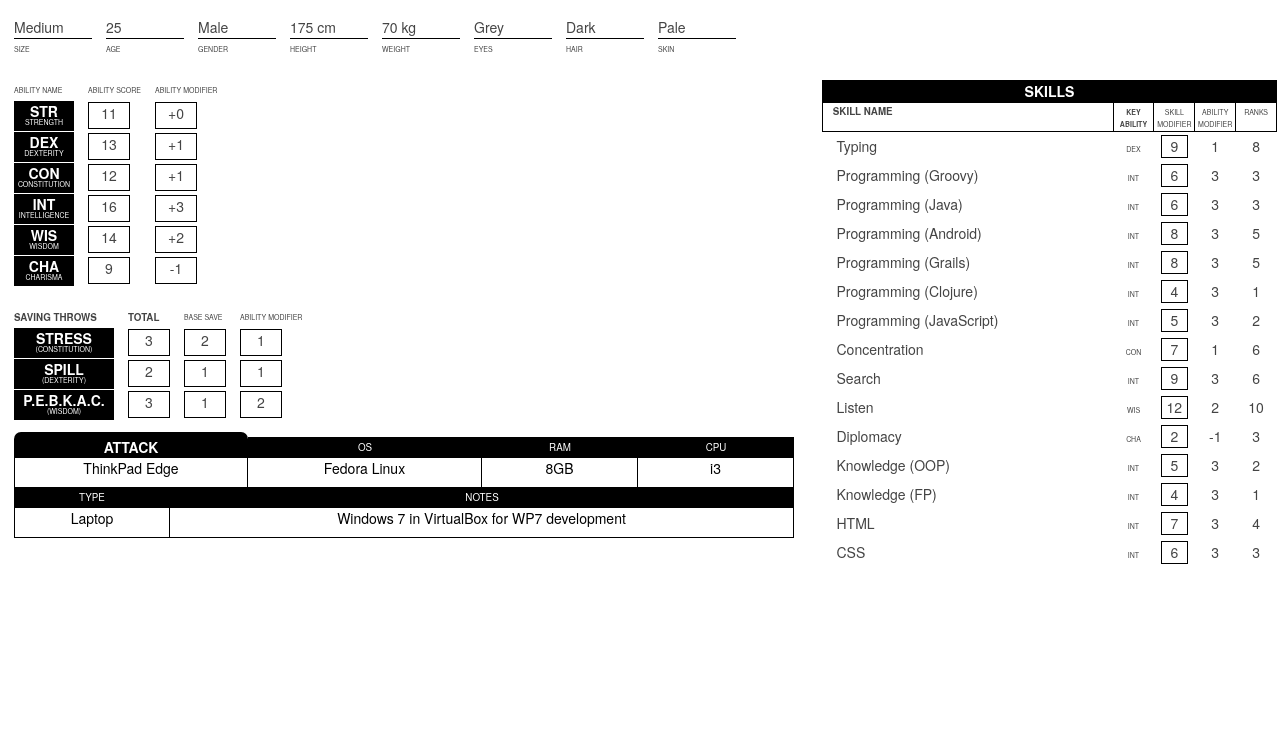
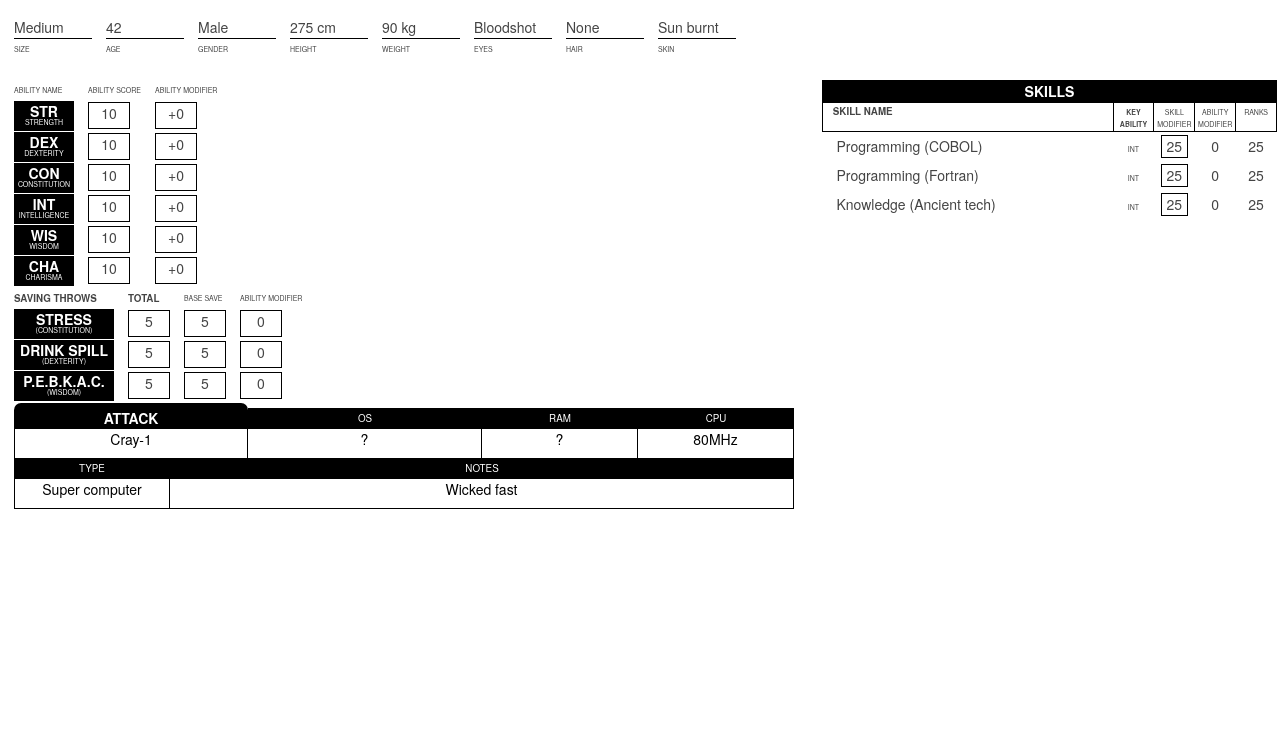
Before and after one commit to aleksi-niiranen/DDResume, a plain HTML site: page index.html in a window 1280 px wide. Shown: the part 109-862 px from the top of the page. After the commit the page ends 800 px from the top, so only its background shows below. Drawn offline with Linux system fonts and the light colour scheme.

Commit message:
new sample values

```diff
--- a/index.html
+++ b/index.html
@@ -11,12 +11,12 @@
 
                 <!-- personal info -->
                 <div class="two-thirds column">
-                    <p class="remove-bottom">Aleksi Niiranen</p>
+                    <p class="remove-bottom">Sample Character </p>
                     <hr>
                     <p class="tiny">CHARACTER NAME</p>
 
                     <div class="two-thirds column inner">
-                        <p class="remove-bottom">Level 1 Programmer</p>
+                        <p class="remove-bottom">Level 99 Sample character</p>
                         <hr>
                         <p class="tiny">CLASS AND LEVEL</p>
                     </div>
@@ -26,7 +26,7 @@
                         <p class="tiny">ALIGNMENT</p>
                     </div>
                     <div class="small column inner">
-                        <p class="remove-bottom">Happy cat</p>
+                        <p class="remove-bottom">Old gods</p>
                         <hr>
                         <p class="tiny">DEITY</p>
                     </div>
@@ -38,7 +38,7 @@
                             <p class="tiny">SIZE</p>
                         </div>
                         <div class="smallest column inner">
-                            <p class="remove-bottom">25</p>
+                            <p class="remove-bottom">42</p>
                             <hr>
                             <p class="tiny">AGE</p>
                         </div>
@@ -48,27 +48,27 @@
                             <p class="tiny">GENDER</p>
                         </div>
                         <div class="smallest column inner">
-                            <p class="remove-bottom">175 cm</p>
+                            <p class="remove-bottom">275 cm</p>
                             <hr>
                             <p class="tiny">HEIGHT</p>
                         </div>
                         <div class="smallest column inner">
-                            <p class="remove-bottom">70 kg</p>
+                            <p class="remove-bottom">90 kg</p>
                             <hr>
                             <p class="tiny">WEIGHT</p>
                         </div>
                         <div class="smallest column inner">
-                            <p class="remove-bottom">Grey</p>
+                            <p class="remove-bottom">Bloodshot</p>
                             <hr>
                             <p class="tiny">EYES</p>
                         </div>
                         <div class="smallest column inner">
-                            <p class="remove-bottom">Dark</p>
+                            <p class="remove-bottom">None</p>
                             <hr>
                             <p class="tiny">HAIR</p>
                         </div>
                         <div class="smallest column inner">
-                            <p class="remove-bottom">Pale</p>
+                            <p class="remove-bottom">Sun burnt</p>
                             <hr>
                             <p class="tiny">SKIN</p>
                         </div>
@@ -97,21 +97,21 @@
                     </div>
                     <div class="column inner">
                         <p class="tiny remove-bottom">ABILITY SCORE</p>
-                        <div class="ability-score">11</div>
-                        <div class="ability-score">13</div>
-                        <div class="ability-score">12</div>
-                        <div class="ability-score">16</div>
-                        <div class="ability-score">14</div>
-                        <div class="ability-score">9</div>
+                        <div class="ability-score">10</div>
+                        <div class="ability-score">10</div>
+                        <div class="ability-score">10</div>
+                        <div class="ability-score">10</div>
+                        <div class="ability-score">10</div>
+                        <div class="ability-score">10</div>
                     </div>
                     <div class="column inner">
                         <p class="tiny remove-bottom">ABILITY MODIFIER</p>
                         <div class="ability-score">+0</div>
-                        <div class="ability-score">+1</div>
-                        <div class="ability-score">+1</div>
-                        <div class="ability-score">+3</div>
-                        <div class="ability-score">+2</div>
-                        <div class="ability-score">-1</div>
+                        <div class="ability-score">+0</div>
+                        <div class="ability-score">+0</div>
+                        <div class="ability-score">+0</div>
+                        <div class="ability-score">+0</div>
+                        <div class="ability-score">+0</div>
                     </div>
                 </div>
 
@@ -129,155 +129,70 @@
                         <th class="border skill-ability tiny">RANKS</th>
                     </tr>
                     <tr>
-                        <td class="skill-name">Typing</td>
-                        <td class="skill-ability tiny">DEX</td>
-                        <td class="skill-ability"><p class="modifier">9</p></td>
-                        <td class="skill-ability">1</td>
-                        <td class="skill-ability">8</td>
+                        <td class="skill-name">Programming (COBOL)</td>
+                        <td class="skill-ability tiny">INT</td>
+                        <td class="skill-ability"><p class="modifier">25</p></td>
+                        <td class="skill-ability">0</td>
+                        <td class="skill-ability">25</td>
                     </tr>
                     <tr>
-                        <td class="skill-name">Programming (Groovy)</td>
+                        <td class="skill-name">Programming (Fortran)</td>
                         <td class="skill-ability tiny">INT</td>
-                        <td class="skill-ability"><p class="modifier">6</p></td>
-                        <td class="skill-ability">3</td>
-                        <td class="skill-ability">3</td>
+                        <td class="skill-ability"><p class="modifier">25</p></td>
+                        <td class="skill-ability">0</td>
+                        <td class="skill-ability">25</td>
                     </tr>
                     <tr>
-                        <td class="skill-name">Programming (Java)</td>
+                        <td class="skill-name">Knowledge (Ancient tech)</td>
                         <td class="skill-ability tiny">INT</td>
-                        <td class="skill-ability"><p class="modifier">6</p></td>
-                        <td class="skill-ability">3</td>
-                        <td class="skill-ability">3</td>
-                    </tr>
-                    <tr>
-                        <td class="skill-name">Programming (Android)</td>
-                        <td class="skill-ability tiny">INT</td>
-                        <td class="skill-ability"><p class="modifier">8</p></td>
-                        <td class="skill-ability">3</td>
-                        <td class="skill-ability">5</td>
-                    </tr>
-                    <tr>
-                        <td class="skill-name">Programming (Grails)</td>
-                        <td class="skill-ability tiny">INT</td>
-                        <td class="skill-ability"><p class="modifier">8</p></td>
-                        <td class="skill-ability">3</td>
-                        <td class="skill-ability">5</td>
-                    </tr>
-                    <tr>
-                        <td class="skill-name">Programming (Clojure)</td>
-                        <td class="skill-ability tiny">INT</td>
-                        <td class="skill-ability"><p class="modifier">4</p></td>
-                        <td class="skill-ability">3</td>
-                        <td class="skill-ability">1</td>
-                    </tr>
-                    <tr>
-                        <td class="skill-name">Programming (JavaScript)</td>
-                        <td class="skill-ability tiny">INT</td>
-                        <td class="skill-ability"><p class="modifier">5</p></td>
-                        <td class="skill-ability">3</td>
-                        <td class="skill-ability">2</td>
-                    </tr>
-                    <tr>
-                        <td class="skill-name">Concentration</td>
-                        <td class="skill-ability tiny">CON</td>
-                        <td class="skill-ability"><p class="modifier">7</p></td>
-                        <td class="skill-ability">1</td>
-                        <td class="skill-ability">6</td>
-                    </tr>
-                    <tr>
-                        <td class="skill-name">Search</td>
-                        <td class="skill-ability tiny">INT</td>
-                        <td class="skill-ability"><p class="modifier">9</p></td>
-                        <td class="skill-ability">3</td>
-                        <td class="skill-ability">6</td>
-                    </tr>
-                    <tr>
-                        <td class="skill-name">Listen</td>
-                        <td class="skill-ability tiny">WIS</td>
-                        <td class="skill-ability"><p class="modifier">12</p></td>
-                        <td class="skill-ability">2</td>
-                        <td class="skill-ability">10</td>
-                    </tr>
-                    <tr>
-                        <td class="skill-name">Diplomacy</td>
-                        <td class="skill-ability tiny">CHA</td>
-                        <td class="skill-ability"><p class="modifier">2</p></td>
-                        <td class="skill-ability">-1</td>
-                        <td class="skill-ability">3</td>
-                    </tr>
-                    <tr>
-                        <td class="skill-name">Knowledge (OOP)</td>
-                        <td class="skill-ability tiny">INT</td>
-                        <td class="skill-ability"><p class="modifier">5</p></td>
-                        <td class="skill-ability">3</td>
-                        <td class="skill-ability">2</td>
-                    </tr>
-                    <tr>
-                        <td class="skill-name">Knowledge (FP)</td>
-                        <td class="skill-ability tiny">INT</td>
-                        <td class="skill-ability"><p class="modifier">4</p></td>
-                        <td class="skill-ability">3</td>
-                        <td class="skill-ability">1</td>
-                    </tr>
-                    <tr>
-                        <td class="skill-name">HTML</td>
-                        <td class="skill-ability tiny">INT</td>
-                        <td class="skill-ability"><p class="modifier">7</p></td>
-                        <td class="skill-ability">3</td>
-                        <td class="skill-ability">4</td>
-                    </tr>
-                    <tr>
-                        <td class="skill-name">CSS</td>
-                        <td class="skill-ability tiny">INT</td>
-                        <td class="skill-ability"><p class="modifier">6</p></td>
-                        <td class="skill-ability">3</td>
-                        <td class="skill-ability">3</td>
-                    </tr>
+                        <td class="skill-ability"><p class="modifier">25</p></td>
+                        <td class="skill-ability">0</td>
+                        <td class="skill-ability">25</td>
                 </table>
                 </div>
 
             </div>
 
-            <div class="two-thirds hack">
+            <div class="two-thirds "><!-- add .hack when skill list grows -->
                 <!-- saving throws -->
                 <div class="full-width column">
                     <div class="column inner">
                         <p class="saves remove-bottom">SAVING THROWS</p>
                         <div class="save"><p class="remove-bottom bold">STRESS</p> <p class="tiny remove-top">(CONSTITUTION)</p></div>
-                        <div class="save"><p class="remove-bottom bold">SPILL</p> <p class="tiny remove-top">(DEXTERITY)</p></div>
+                        <div class="save"><p class="remove-bottom bold">DRINK SPILL</p> <p class="tiny remove-top">(DEXTERITY)</p></div>
                         <div class="save"><p class="remove-bottom bold">P.E.B.K.A.C.</p> <p class="tiny remove-top">(WISDOM)</p></div>
                     </div>
                     <div class="column inner">
                         <p class="saves remove-bottom">TOTAL</p>
-                        <div class="ability-score">3</div>
-                        <div class="ability-score">2</div>
-                        <div class="ability-score">3</div>
+                        <div class="ability-score">5</div>
+                        <div class="ability-score">5</div>
+                        <div class="ability-score">5</div>
                     </div>
                     <div class="column inner">
                         <p class="tiny remove-bottom">BASE SAVE</p>
-                        <div class="ability-score">2</div>
-                        <div class="ability-score">1</div>
-                        <div class="ability-score">1</div>
+                        <div class="ability-score">5</div>
+                        <div class="ability-score">5</div>
+                        <div class="ability-score">5</div>
                     </div>
                     <div class="column inner">
                         <p class="tiny remove-bottom">ABILITY MODIFIER</p>
-                        <div class="ability-score">1</div>
-                        <div class="ability-score">1</div>
-                        <div class="ability-score">2</div>
+                        <div class="ability-score">0</div>
+                        <div class="ability-score">0</div>
+                        <div class="ability-score">0</div>
                     </div>
                 </div>
             </div>
 
-            <div class="two-thirds hack space">
+            <div class="two-thirds "><!-- add .hack when skill list grows -->
                 <!-- attacks -->
                 <div class="full-width column">
                     <div class="attack column inner">
-                        <div class="black three-tenths top-padding round-top"><p class="bold remove-bottom">ATTACK</p><p class="atk-field left-border right-border">ThinkPad Edge</p></div>
-                        <div class="black three-tenths first-row-offset"><p class="atk-title">OS</p><p class="atk-field right-border">Fedora Linux</p></div>
-                        <div class="black two-tenths first-row-offset"><p class="atk-title">RAM</p><p class="atk-field right-border">8GB</p></div>
-                        <div class="black two-tenths first-row-offset"><p class="atk-title">CPU</p><p class="atk-field right-border">i3</p></div>
-                        <div class="black two-tenths bottom-border"><p class="atk-title">TYPE</p><p class="atk-field left-border right-border">Laptop</p></div>
-                        <div class="black eight-tenths bottom-border"><p class="atk-title">NOTES</p><p class="atk-field right-border">Windows 7 in VirtualBox for WP7 development</p></div>
+                        <div class="black three-tenths top-padding round-top"><p class="bold remove-bottom">ATTACK</p><p class="atk-field left-border right-border">Cray-1</p></div>
+                        <div class="black three-tenths first-row-offset"><p class="atk-title">OS</p><p class="atk-field right-border">?</p></div>
+                        <div class="black two-tenths first-row-offset"><p class="atk-title">RAM</p><p class="atk-field right-border">?</p></div>
+                        <div class="black two-tenths first-row-offset"><p class="atk-title">CPU</p><p class="atk-field right-border">80MHz</p></div>
+                        <div class="black two-tenths bottom-border"><p class="atk-title">TYPE</p><p class="atk-field left-border right-border">Super computer</p></div>
+                        <div class="black eight-tenths bottom-border"><p class="atk-title">NOTES</p><p class="atk-field right-border">Wicked fast</p></div>
                     </div>
                 </div>
             </div>
```
